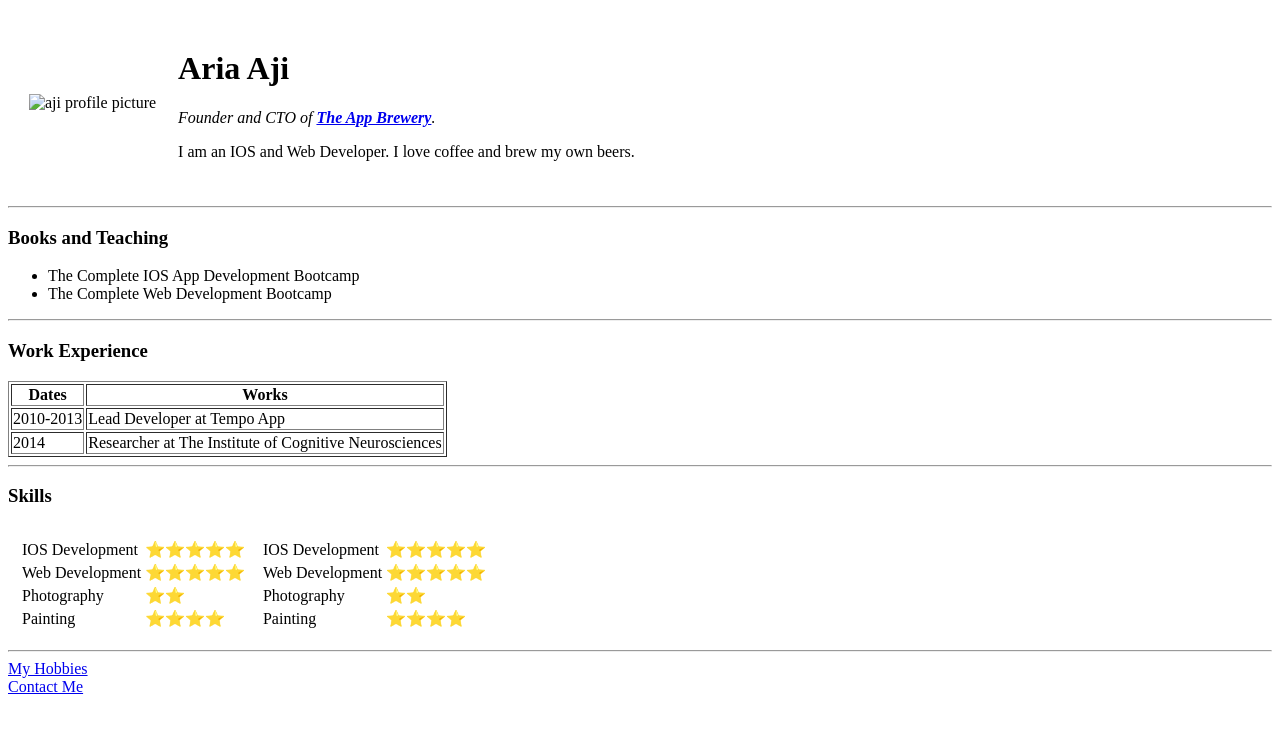
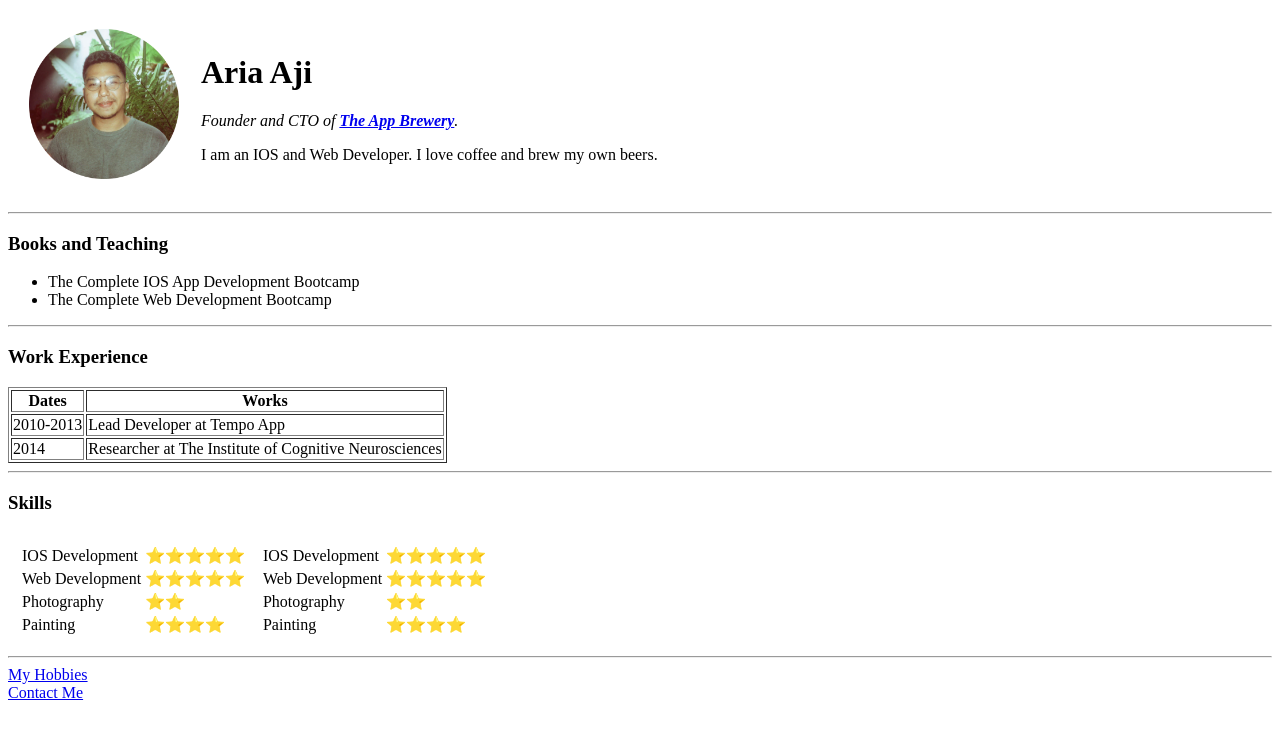
Before and after one commit to ariaajipw/CV, a plain HTML site: page index.html in a window 1280 px wide. Drawn offline with Linux system fonts and the light colour scheme.

Commit message:
add sorce folder for image

```diff
--- a/index.html
+++ b/index.html
@@ -9,7 +9,7 @@
 <body>
   <table cellspacing="20">
     <tr>
-      <td><img src="ariaaji.png" alt="aji profile picture" style="width:150px;height:150px;"></td>
+      <td><img src="Image/ariaaji.png" alt="aji profile picture" style="width:150px;height:150px;"></td>
       <td><h1>Aria Aji</h1>
       <p><em>Founder and CTO of <strong><a href="https://www.ariaaji.com">The App Brewery</a></strong>.</em></p>
       <p>I am an IOS and Web Developer. I love coffee and brew my own beers.</p></td>
```
